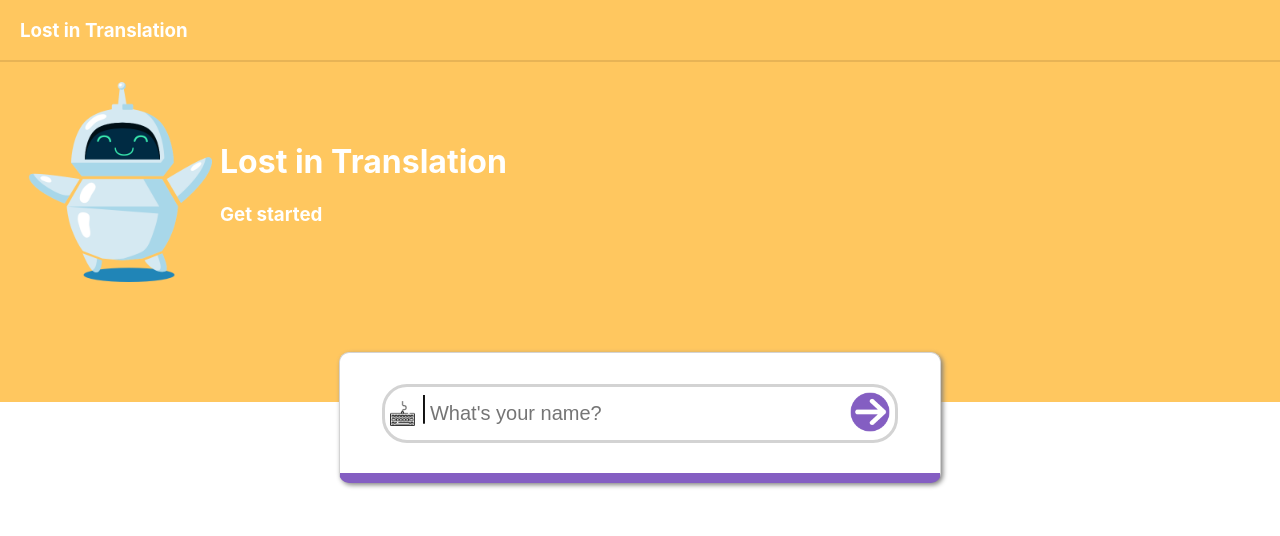
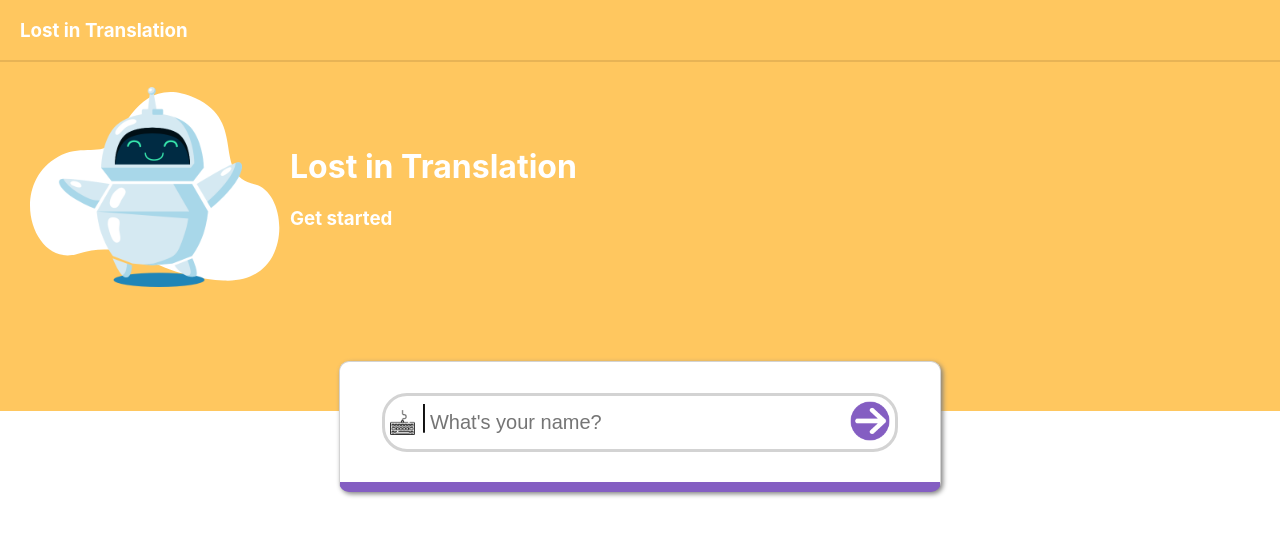
Before and after one commit to TLS97/sign-language-translator-react-app, a React (Create React App) app: page / in a window 1280 px wide. Shown: the top 536 px of the page. Built offline with nearby package versions, Linux system fonts and the light colour scheme; no server answers.

Commit message:
feat: Add splash behind logo

```diff
--- a/src/App.css
+++ b/src/App.css
@@ -47,7 +47,16 @@
   align-items: center;
   padding: 20px;
   padding-bottom: 120px;
+  z-index: 1;
+}
+.img.logo {
+  position: absolute;
+  padding: 30px;
+  z-index: 3;
+}
+.img.splash {
   z-index: 2;
+  padding: 10px;
 }
 
 .form {
--- a/src/components/Login/LoginForm.jsx
+++ b/src/components/Login/LoginForm.jsx
@@ -59,7 +59,8 @@ const LoginForm = () => {
     return (
         <>
             <div id="login-banner">
-                <img src={"Logo.png"} width="200px" />
+                <img className="img splash" src={"Splash.svg"} width="250px" />
+                <img className="img logo" src={"Logo.png"} width="200px" />
                 <div>
                     <h1>Lost in Translation</h1>
                     <h3>Get started</h3>
```
